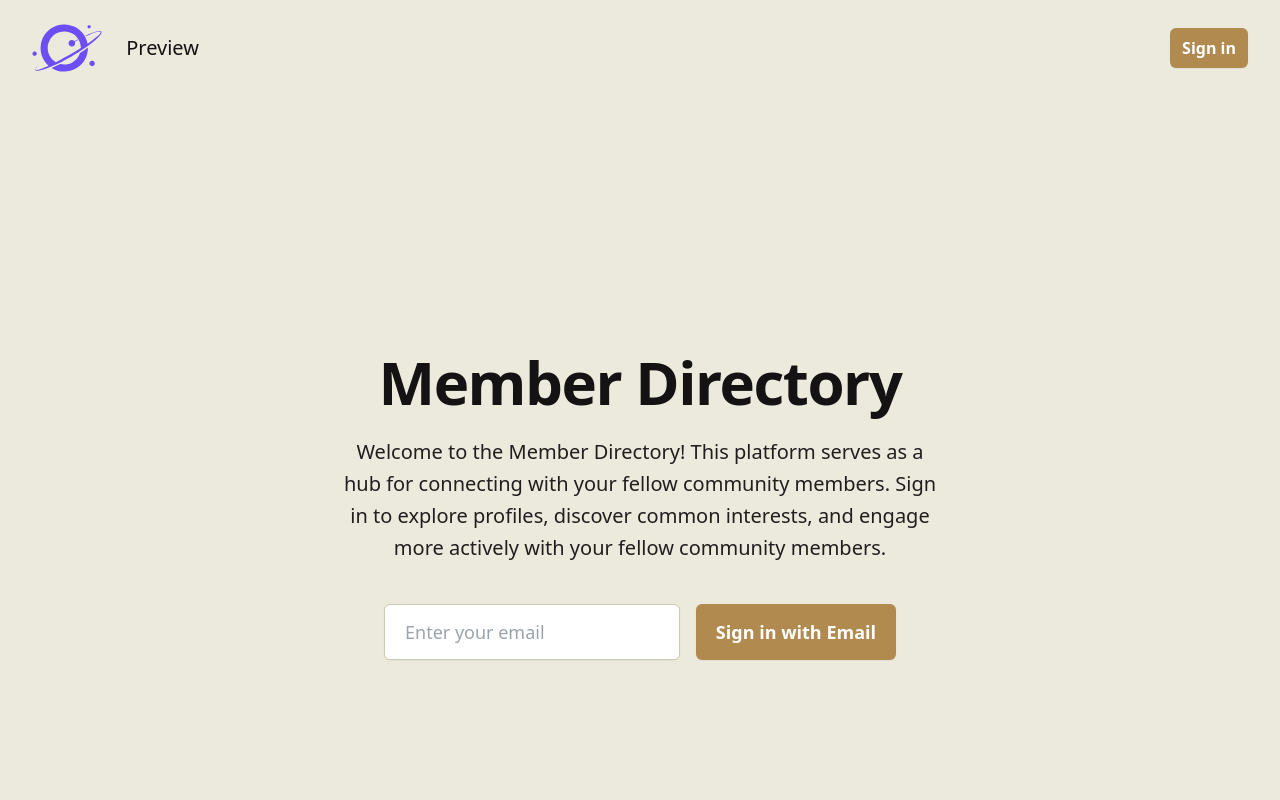
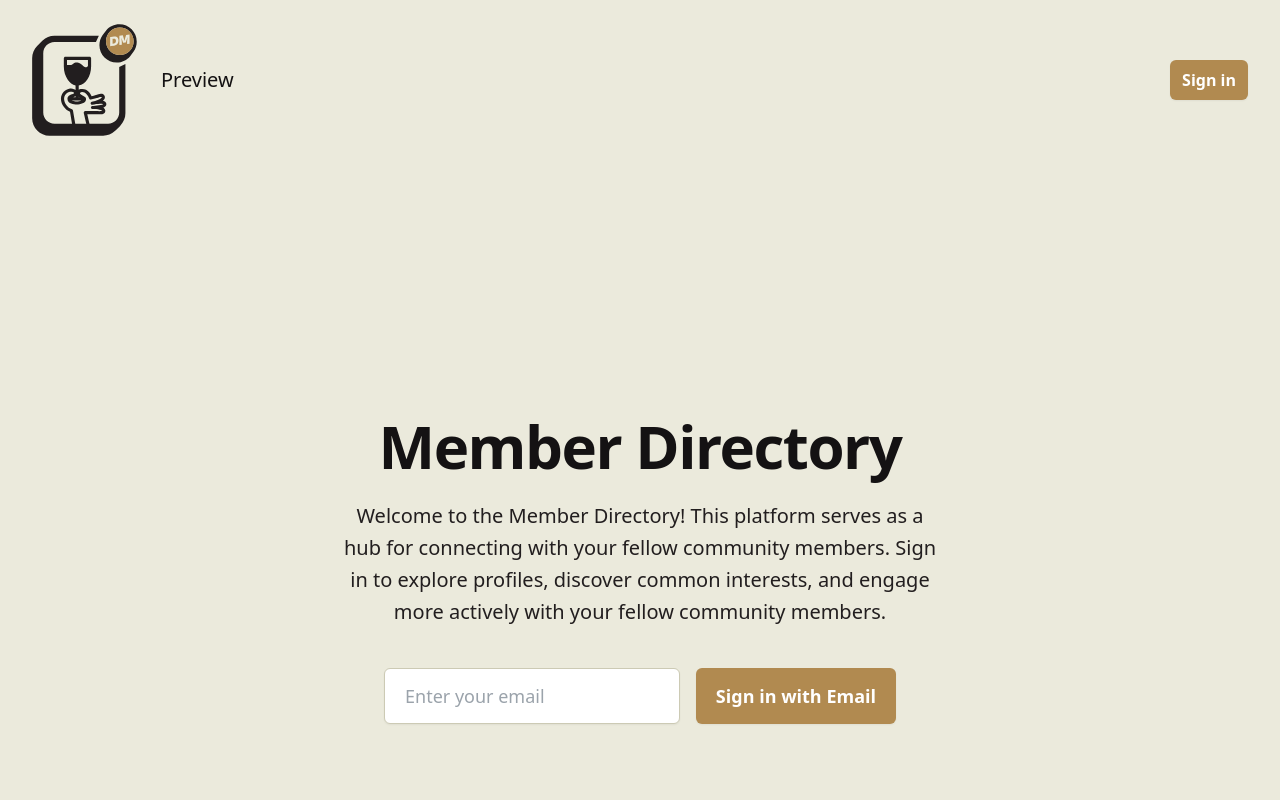
Before and after one commit to orbit-love/satellite-app-template, a Next.js app: page /auth/sign-in in a window 1280 px wide. Shown: the top 800 px of the page. Built offline with nearby package versions, Linux system fonts and the light colour scheme; no server answers.

Commit message:
Added dm dinner club logo

```diff
--- a/components/header.js
+++ b/components/header.js
@@ -10,8 +10,16 @@ export default function Header() {
     <header className="flex gap-x-6 justify-between items-center p-6 mx-auto max-w-7xl lg:px-8">
       <Link className="flex" href="/">
         <Image
-          className="w-auto h-12"
-          src="/orbit-icon-purple.svg"
+          className="hidden w-auto h-28 dark:block"
+          src="/dm-icon-light.svg"
+          alt="Home"
+          width={50}
+          height={50}
+        />
+
+        <Image
+          className="block w-auto h-28 dark:hidden"
+          src="/dm-icon-dark.svg"
           alt="Home"
           width={50}
           height={50}
@@ -22,7 +30,7 @@ export default function Header() {
         ""
       ) : (
         <Link
-          className="text-xl font-light text-brand-dark hover:underline focus:underline dark:text-brand-light"
+          className="text-brand-dark dark:text-brand-light text-xl font-light hover:underline focus:underline"
           href="/preview"
         >
           Preview
```
Also changed, not shown: public/dm-icon-dark.svg (added), public/dm-icon-light.svg (added).
